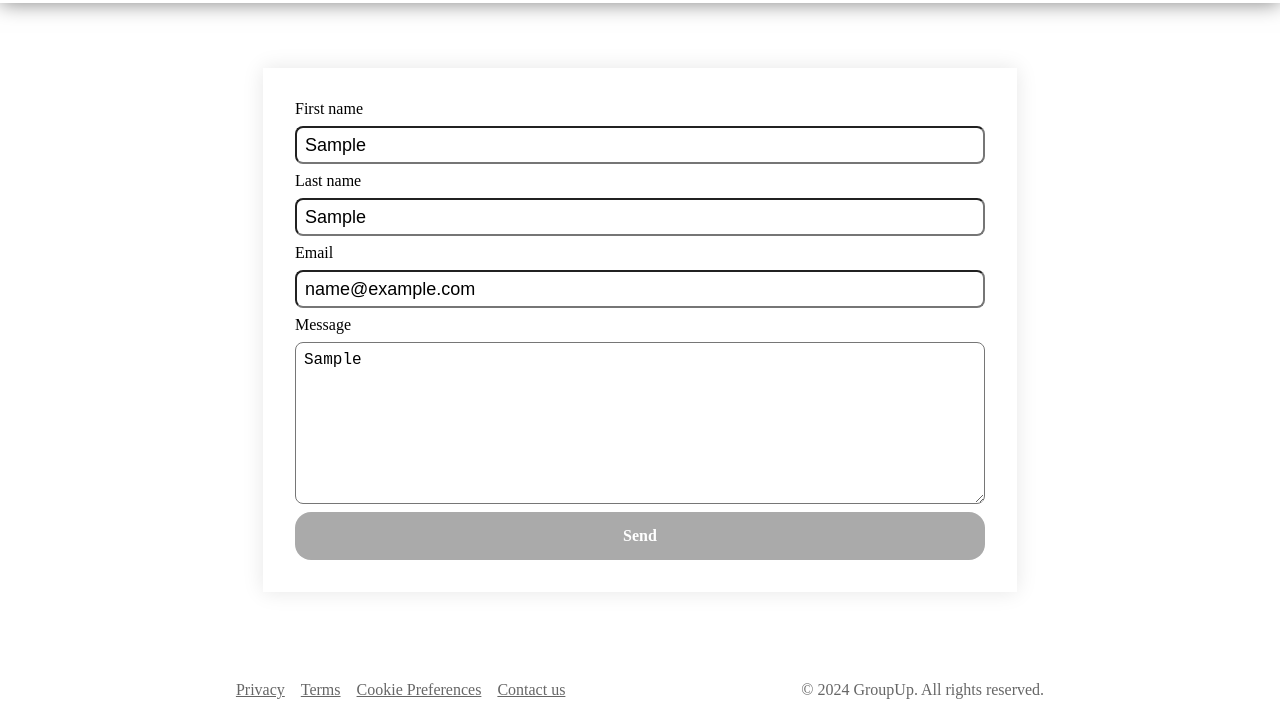
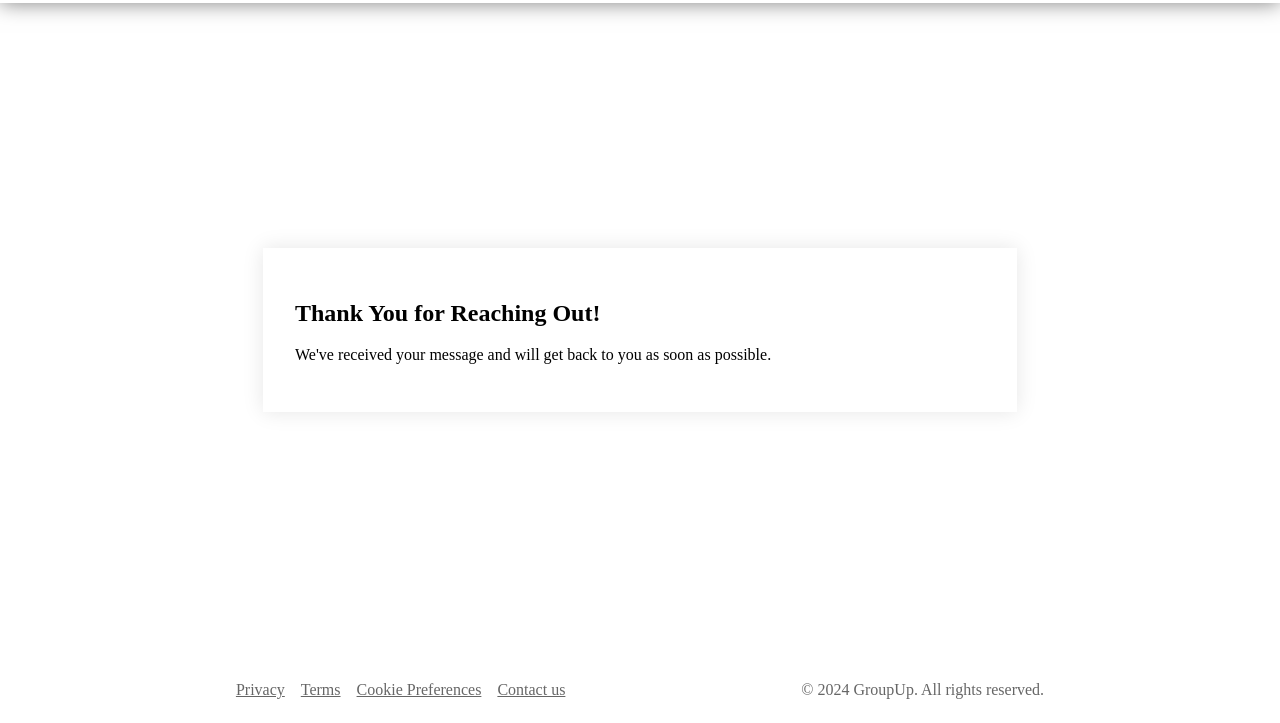
Before and after one commit to mertercoban/GroupUp, a plain HTML site: page contact-us/index.html in a window 1280 px wide. Both pictures are taken after typing "Sample", "Sample", "name@example.com", "Sample" into the empty fields and a click on the input "Send". Shown: the part 77-800 px from the top of the page. Drawn offline with Linux system fonts and the light colour scheme.

Commit message:
add form submission animation

```diff
--- a/contact-us/index.html
+++ b/contact-us/index.html
@@ -8,6 +8,9 @@
     <meta name="viewport" content="width=device-width, initial-scale=1.0">
     <link rel="stylesheet" href="../base-style.css">
     <link rel="stylesheet" href="./style.css">
+    <script src="../jquery-ui-1.13.3/external/jquery/jquery.js"></script>
+    <script src="../jquery-ui-1.13.3/jquery-ui.js"></script>
+    <script src="./submit.js"></script>
     <title>GroupUp | Contact Us</title>
     <!-- Page Title-->
 </head>
@@ -30,7 +33,11 @@
     </header>
 
     <main>
-        <div id="contact-form">
+        <form id="contact-form">
+            <div id="received">
+                <h2>Thank You for Reaching Out!</h2>
+                <p>We've received your message and will get back to you as soon as possible.</p>
+            </div>
             <label for="firstname">First name</label>
             <input id="firstname" name="firstname" type="text" required>
             <label for="lastname">Last name</label>
@@ -40,7 +47,7 @@
             <label for="message">Message</label>
             <textarea id="message" name="message" rows="8" required></textarea>
             <input id="send-btn" type="submit" value="Send">
-        </div>
+        </form>
     </main>
 
     <footer class="footer" id="footer">
--- /dev/null
+++ b/contact-us/submit.js
@@ -0,0 +1,9 @@
+$(function () {
+  $("#received").hide();
+  $("form").on("submit", function (e) {
+    console.log(e);
+    $(this).children().fadeOut(410);
+    $("#received").delay(400).fadeIn();
+    return false;
+  });
+});
```
Also changed, not shown: index.html (+1 -1 lines).
